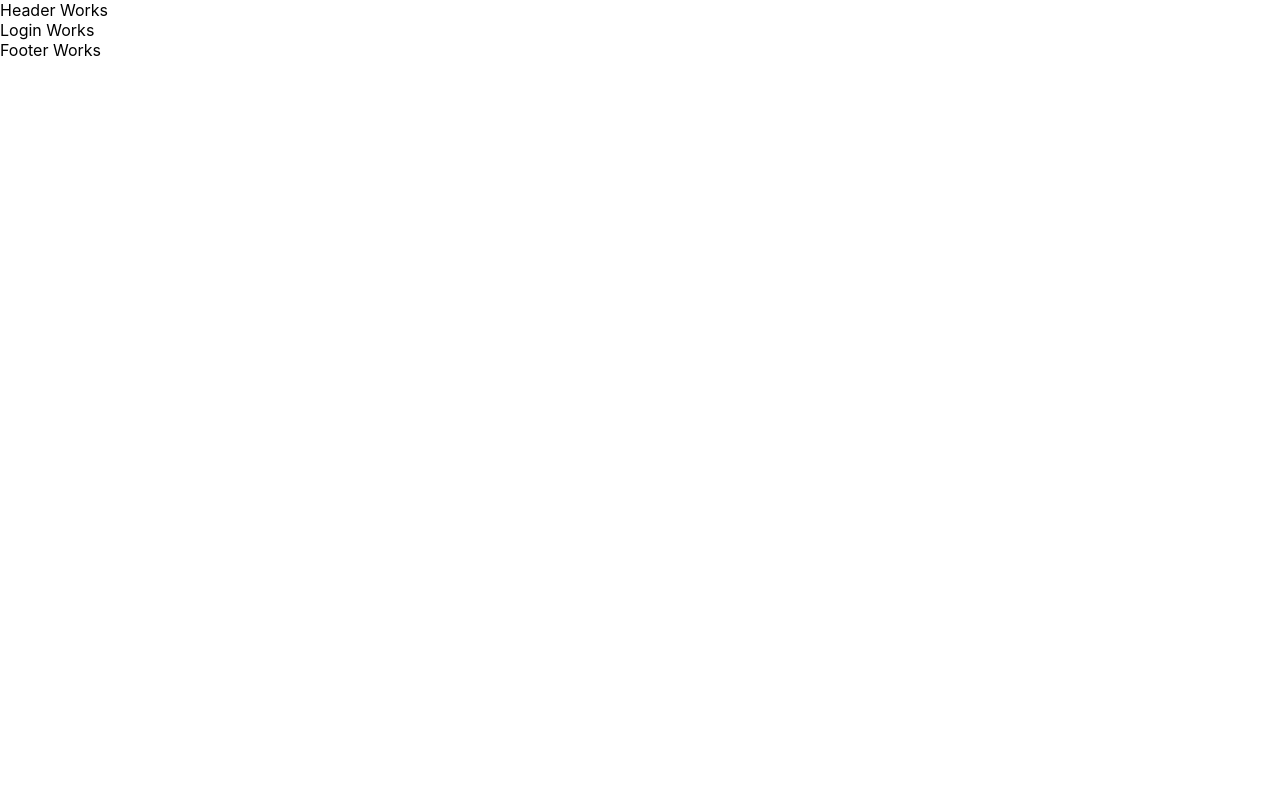
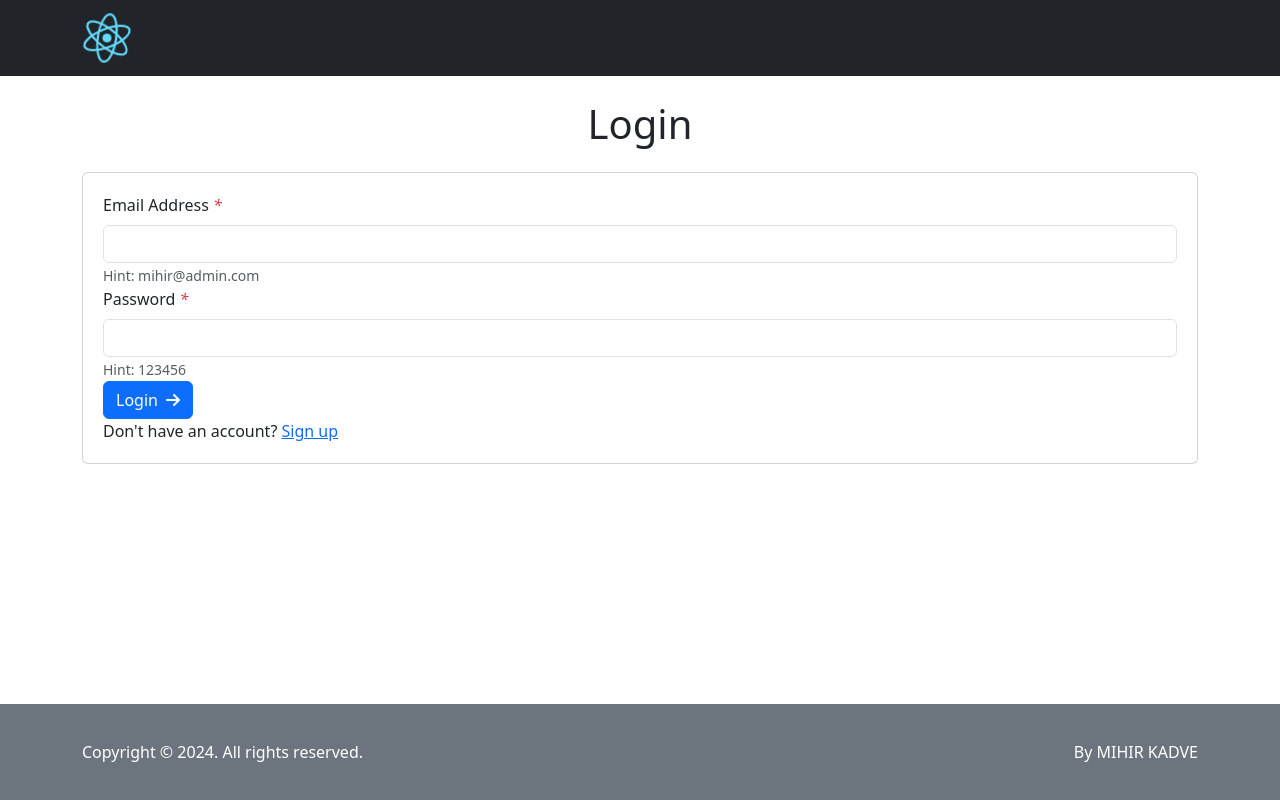
Before and after one commit to codal-mkadve/mk-react-crud, a React (Create React App) app: page /login in a window 1280 px wide. Built offline with nearby package versions, Linux system fonts and the light colour scheme.

Commit message:
Added Design for login page and Dashboard

```diff
--- a/package.json
+++ b/package.json
@@ -6,7 +6,9 @@
     "@testing-library/jest-dom": "^5.17.0",
     "@testing-library/react": "^13.4.0",
     "@testing-library/user-event": "^13.5.0",
+    "bootstrap": "^5.3.2",
     "react": "^18.2.0",
+    "react-bootstrap": "^2.10.1",
     "react-dom": "^18.2.0",
     "react-router-dom": "^6.22.0",
     "react-scripts": "5.0.1",
--- a/public/index.html
+++ b/public/index.html
@@ -24,6 +24,7 @@
       work correctly both with client-side routing and a non-root public URL.
       Learn how to configure a non-root public URL by running `npm run build`.
     -->
+    <link rel="stylesheet" href="https://cdnjs.cloudflare.com/ajax/libs/font-awesome/6.5.1/css/all.min.css" integrity="sha512-DTOQO9RWCH3ppGqcWaEA1BIZOC6xxalwEsw9c2QQeAIftl+Vegovlnee1c9QX4TctnWMn13TZye+giMm8e2LwA==" crossorigin="anonymous" referrerpolicy="no-referrer" />
     <title>React App</title>
   </head>
   <body>
--- a/src/App.js
+++ b/src/App.js
@@ -1,6 +1,8 @@
-import logo from './logo.svg';
 import './App.css';
 import Routings  from "./Routings/Routings";
+import 'bootstrap/dist/css/bootstrap.min.css';
+import "./assets/styles/styles.css";
+
 function App() {
   return <Routings />
 }
--- a/src/Components/Auth/Login.jsx
+++ b/src/Components/Auth/Login.jsx
@@ -1,5 +1,41 @@
-function Login() {
-  return <div>Login Works</div>;
-}
+import { NavLink } from "react-router-dom";
+import { Card, Button, Container, Row, Col } from "react-bootstrap";
+import Form from "react-bootstrap/Form";
+const Login = () => {
+  return (
+    <Container fluid="sm" className="mt-4">
+          <h1 className="text-center">Login</h1>
+          <Card className="mt-4 mb-4 card-wrapper">
+            <Form>
+              <Form.Group>
+                <Form.Label htmlFor="email">
+                  Email Address <i className="text-danger">*</i>
+                </Form.Label>
+                <Form.Control id="email" name="email" />
+                <Form.Control.Feedback></Form.Control.Feedback>
+                <Form.Text>Hint: mihir@admin.com</Form.Text>
+              </Form.Group>
+              <Form.Group>
+                <Form.Label htmlFor="password">
+                  Password <i className="text-danger">*</i>
+                </Form.Label>
+                <Form.Control id="password" name="password" />
+                <Form.Control.Feedback></Form.Control.Feedback>
+                <Form.Text>Hint: 123456</Form.Text>
+              </Form.Group>
+              <Form.Group>
+                <Button color="primary" type="submit">
+                  Login
+                  <i className="fa fa-arrow-right ms-2" />
+                </Button>
+              </Form.Group>
+            </Form>
+            <div className="text-dark">
+              Don't have an account? <NavLink to="/register">Sign up</NavLink>
+            </div>
+          </Card>
+    </Container>
+  );
+};
 
 export default Login;
--- a/src/Components/Dashboard/Dashboard.jsx
+++ b/src/Components/Dashboard/Dashboard.jsx
@@ -1,5 +1,38 @@
-function Dashboard() {
-    return <div>Dashboard Works</div>;
-}
+import React from "react";
+import { Link } from "react-router-dom";
+import { Card, Col, Row } from "react-bootstrap";
+import Container from 'react-bootstrap/Container';
+
+const Dashboard = () => {
+  return (
+    <Container>
+      <div className="d-flex justify-content-between align-items-center my-4">
+        <h1>Dashboard</h1>
+      </div>
+      <Card body>
+        <Row>
+          <Col md="4">
+            <div className="card card-raised border-start border-dark border-4">
+              <div className="card-body px-4">
+                <div className="d-flex justify-content-between align-items-center mb-2">
+                  <div className="me-2">
+                    <div className="display-5">1</div>
+                  </div>
+                  <Link
+                    className="text-dark d-flex align-items-center text-decoration-none"
+                    to="/users"
+                  >
+                    <div className="card-text h3 mb-0">Users</div>
+                    <i className="fa fa-users ms-3 fa-2x" />
+                  </Link>
+                </div>
+              </div>
+            </div>
+          </Col>
+        </Row>
+      </Card>
+    </Container>
+  );
+};
 
 export default Dashboard;
--- a/src/Components/Shared/Footer.jsx
+++ b/src/Components/Shared/Footer.jsx
@@ -1,5 +1,18 @@
-function Footer() {
-  return <div>Footer Works</div>;
-}
+const year = new Date().getFullYear();
+
+const Footer = () => (
+  <section className="bg-secondary text-white footer">
+    <div className="d-flex flex-column flex-md-row text-center text-md-start justify-content-between container-lg py-3">
+      <div className="mb-3 mb-md-0">
+        Copyright © {year}. All rights reserved.
+      </div>
+      <div className="d-flex">
+        <div>
+          By MIHIR KADVE
+        </div>
+      </div>
+    </div>
+  </section>
+);
 
 export default Footer;
--- a/src/Components/Shared/Header.jsx
+++ b/src/Components/Shared/Header.jsx
@@ -1,5 +1,26 @@
+import Container from "react-bootstrap/Container";
+import Nav from "react-bootstrap/Nav";
+import Navbar from "react-bootstrap/Navbar";
+import logo from "../../assets/images/logo.svg";
+
 function Header() {
-  return <div>Header Works</div>;
+  return (
+    <Navbar bg="dark" data-bs-theme="dark">
+      <Container>
+        <Navbar.Brand tag="div">
+          <Nav.Link href="#home">
+            <img
+              src={logo}
+              className="spin"
+              alt="Logo"
+              style={{ height: 50, width: 50 }}
+            />
+          </Nav.Link>
+        </Navbar.Brand>
+        <Navbar />
+      </Container>
+    </Navbar>
+  );
 }
 
 export default Header;
--- /dev/null
+++ b/src/assets/styles/styles.css
@@ -0,0 +1,20 @@
+.card-wrapper {
+  padding: 20px 20px 20px 20px;
+}
+
+.spin {
+  -webkit-animation: fa-spin 20s infinite linear;
+  animation: fa-spin 20s infinite linear;
+}
+
+.text-center {
+  text-align :  center;
+}
+
+.footer {
+  text-align: center;
+  padding: 20px;
+  position: fixed; /* Fix the footer position */
+  width: 100%; /* Ensure the footer spans the entire width */
+  bottom: 0; /* Fix the footer to the bottom of the viewport */
+}
```
Also changed, not shown: src/assets/images/logo.svg (added), 1 other file (tests, documents, lock files or other folders).
